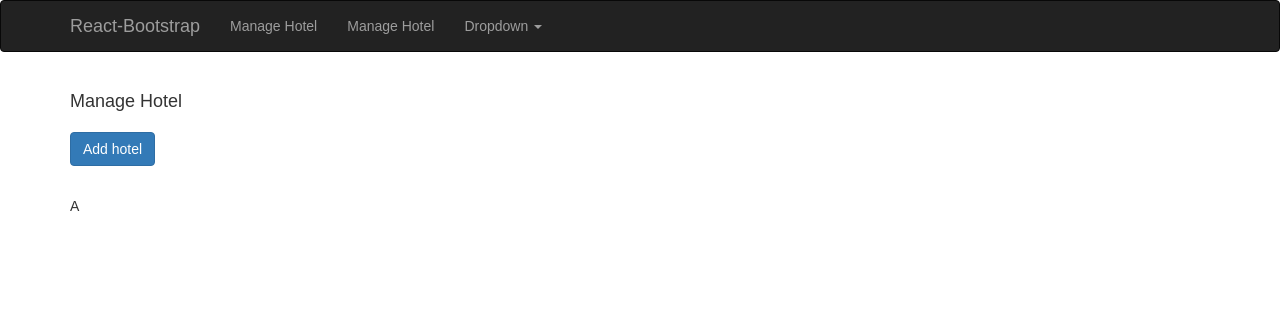
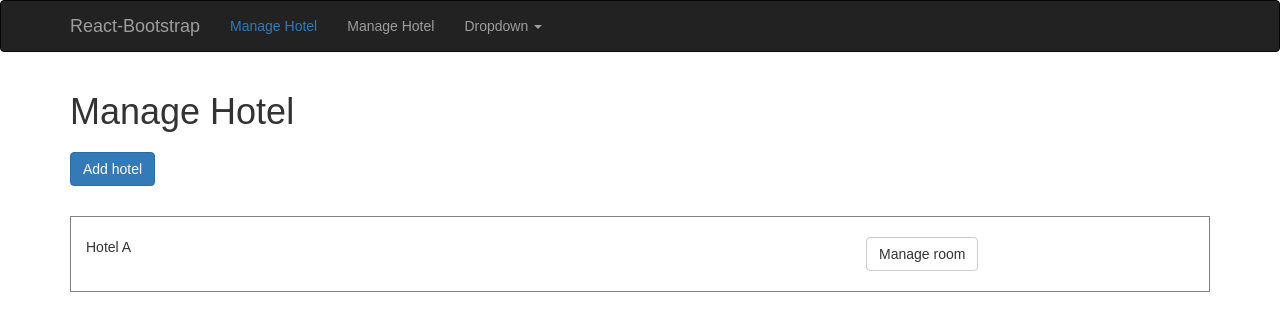
Before and after one commit to linearkzxz/hotel-app, a React (Create React App) app: page / in a window 1280 px wide. Shown: the top 330 px of the page. Built offline with nearby package versions, Linux system fonts and the light colour scheme.

Commit message:
manage hotel and mange room

```diff
--- a/src/App.js
+++ b/src/App.js
@@ -26,8 +26,8 @@ class App extends Component {
               </Navbar.Header>
               <Navbar.Collapse>
                 <Nav>
-                  <NavItem eventKey={1} href="/manage-hotel">
-                    Manage Hotel
+                  <NavItem eventKey={1}>
+                    <Link to="/manage-hotel">Manage Hotel</Link>
                   </NavItem>
                   <NavItem eventKey={2} href="/reserver-hotel">
                     Manage Hotel
--- /dev/null
+++ b/src/commons/HotelCard.js
@@ -0,0 +1,38 @@
+import React from 'react'
+import {
+  Button,
+} from 'react-bootstrap'
+import {
+  Grid,
+  Row,
+  Col,
+} from 'react-bootstrap'
+import PropTypes from 'prop-types'
+import './style.css'
+
+const HotelCard = ({ hotelId, name, handleEdit }) => {
+  return (
+    <div className='room-card-div'>
+      <Grid>
+        <Row className="show-grid">
+          <Col xs={12} md={8}>
+            <p style={{}}>{`${name}`}</p>
+          </Col>
+          <Col xs={12} md={2}>
+            <Button onClick={() => handleEdit()}>Manage room</Button>
+          </Col>
+        </Row>
+      </Grid>
+    </div>
+  )
+}
+
+HotelCard.propTypes = {
+
+}
+
+HotelCard.defaltProps = {
+
+}
+
+export default HotelCard
--- a/src/commons/index.js
+++ b/src/commons/index.js
@@ -1,7 +1,9 @@
 import FieldGroup from './FieldGroup'
 import RoomCard from './RoomCard'
+import HotelCard from './HotelCard'
 
 export {
   FieldGroup,
   RoomCard,
+  HotelCard,
 }
--- a/src/components/AddHotel.js
+++ b/src/components/AddHotel.js
@@ -34,28 +34,26 @@ class AddHotel extends Component {
     this.setState({ [key]: e.target.value });
   }
 
-  addHotel = (name) => {
+  addHotel = (hotelId, name) => {
     const { addHotelProp, history } = this.props
-    addHotelProp(name)
+    addHotelProp(hotelId, name)
     history.push({
       pathname: '/add-room',
-      state: { hotelId: name }
+      state: { hotelId: hotelId }
     })
   }
 
   render() {
     const { hotels } = this.props
+    const hotelId = (new Date().getTime()).toString()
     const numRoomArr = Array(20).fill(0).map((v, i) => ({
       value: i + 1,
       text: i + 1,
     }))
-
-    console.log('hotels', hotels)
-
     return (
       <div style={{ padding: '0px 50px 0 50px' }} align='left'>
         <div align='center'>
-          <p>Manage Hotel</p>
+          <h1>Manage Hotel</h1>
         </div>
         <FormGroup controlId={'hotelNameInput'}>
           <ControlLabel>{'Hotel name'}</ControlLabel>
@@ -69,7 +67,7 @@ class AddHotel extends Component {
           <Button
             bsStyle="primary"
             onClick={
-              () => this.addHotel(this.state.hotelName)
+              () => this.addHotel(hotelId, this.state.hotelName)
             }
           >Add Hotel</Button>
         </div>
@@ -94,7 +92,7 @@ const mapStateToProps = (state) => {
 }
 
 export const mapDispatchToProps = dispatch => ({
-  addHotelProp: (name) => dispatch(addHotelToStore(name)),
+  addHotelProp: (hotelId, name) => dispatch(addHotelToStore(hotelId, name)),
 })
 
 export default connect(mapStateToProps, mapDispatchToProps)(AddHotel)
--- a/src/components/ManageHotel.js
+++ b/src/components/ManageHotel.js
@@ -1,9 +1,9 @@
 import React, { Component } from 'react'
 import { connect } from 'react-redux'
-import { Button } from 'react-bootstrap'
+import { Button, ListGroup, ListGroupItem } from 'react-bootstrap'
 import { BrowserRouter as Router, Route, Link, Switch } from "react-router-dom"
 import AddHotel from './AddHotel'
-import { RoomCard } from '../commons'
+import { HotelCard } from '../commons'
 import { addHotelToStore } from '../actions/hotelAction'
 
 class ManageHotel extends Component {
@@ -13,19 +13,33 @@ class ManageHotel extends Component {
     addHotelProp()
   }
 
+  handleEdit = (hotelId) => {
+    this.props.history.push({
+      pathname: '/add-room',
+      state: { hotelId: hotelId }
+    })
+  }
+
   render() {
     const { hotels } = this.props
     console.log('hotels', hotels)
     return (
       <div className='container'>
-        <h1 className="App-intro">Manage Hotel</h1>
+        <h1>Manage Hotel</h1>
         <div style={{ margin: '20px 0 20px 0' }}>
           <Button bsStyle="primary" onClick={() => { this.props.history.push('/add-hotel') }}>Add hotel</Button>
         </div>
         <div style={{ margin: '30px 0 30px 0' }}>
-          {!!hotels && hotels.map((item) => (
-            <p>{item.name}</p>
-          ))}
+          <ListGroup>
+            {!!hotels && hotels.map((item) => (
+              <HotelCard
+                hotelId={item.hotelId}
+                name={item.name}
+                handleEdit={() => this.handleEdit(item.hotelId)}
+              />
+            ))}
+          </ListGroup>
+
         </div>
       </div>
     )
--- a/src/components/ManageRoom.js
+++ b/src/components/ManageRoom.js
@@ -15,17 +15,11 @@ import RoomForm from './RoomForm'
 
 class ManageRoom extends Component {
   static propTypes = {
-    location: PropTypes.string.isRequired,
+    location: PropTypes.object.isRequired,
   }
 
   constructor(props, context) {
     super(props, context);
-    const { location, history } = props
-    if (!location || !location.state || !location.state.hotelId) {
-      history.push({
-        pathname: '/add-hotel',
-      })
-    }
 
     this.handleChange = this.handleChange.bind(this);
 
@@ -35,6 +29,8 @@ class ManageRoom extends Component {
       maxPerson: 1,
       numRoom: 0,
       roomPrice: 0,
+      pageType: 'add',
+      roomId: '',
     }
 
   }
@@ -51,6 +47,19 @@ class ManageRoom extends Component {
     this.setState({ [key]: e.target.value });
   }
 
+  handleEditRoom = (item) => {
+    console.log('item', item)
+    this.setState({
+      roomType: item.type,
+      minPerson: item.minPerson,
+      maxPerson: item.maxPerson,
+      numRoom: item.numRoom,
+      roomPrice: item.price,
+      pageType: 'edit',
+      roomId: item.roomId,
+    })
+  }
+
   renderRoom = (rooms) => {
     return (
       rooms.map(item => (
@@ -62,116 +71,91 @@ class ManageRoom extends Component {
   }
 
   render() {
-    const { hotels, location, addHotelRoomProp } = this.props
-    const { hotelId } = location.state
-    const { rooms } = hotels[location.state.hotelId]
-    console.log('render rooms', rooms)
+    const {
+      roomType,
+      minPerson,
+      maxPerson,
+      numRoom,
+      roomPrice,
+      pageType,
+      roomId: roomIdState,
+    } = this.state
+    const { hotels, location, addHotelRoomProp, history } = this.props
+    const { hotelId = '' } = location.state || {}
+
+    if (!hotels[hotelId]) {
+      history.push({
+        pathname: '/add-hotel',
+      })
+      return true
+    } else {
+      const { name = '', rooms: r = {} } = hotels[hotelId]
+      const rooms = Object.values(r)
+      let roomId = ''
+      if (pageType === 'add') {
+        roomId = hotelId.toString() + (new Date().getTime()).toString()
+      } else {
+        roomId = roomIdState
+      }
       return (
         <div className='container'>
-        <h1>{`Add ${hotelId}'s room`}</h1>
+          <h1>{`Add ${name}'s room`}</h1>
           <div style={{ padding: '20px 50px 0 50px' }} align='center'>
             <RoomForm
               handleChange={this.handleChange}
-            roomType={this.state.roomType}
-            minPerson={this.state.minPerson}
-            maxPerson={this.state.maxPerson}
-            numRoom={this.state.numRoom}
-            roomPrice={this.state.roomPrice}
+              roomType={roomType}
+              minPerson={minPerson}
+              maxPerson={maxPerson}
+              numRoom={numRoom}
+              roomPrice={roomPrice}
             />
           </div>
-        {/* <FormGroup controlId={'roomTypeInput'}>
-          <ControlLabel>{'Room type'}</ControlLabel>
-          <FormControl
-            value={this.state.roomType}
-            placeholder={'Room type'}
-            onChange={(e) => this.handleChange(e, 'roomType')}
-          />
-        </FormGroup>
-        <Form inline>
-          <FormGroup controlId={'minPersonInput'}>
-            <span style={{ marginRight: '10px' }}>
-              <ControlLabel>{'minimum person'}</ControlLabel>
-            </span>
-            <FormControl
-              componentClass={'select'}
-              value={this.state.minPerson}
-              onChange={(e) => this.handleChange(e, 'minPerson')}
-            >
-              {
-                !!numRoomArr && (
-                  numRoomArr.map((item, index) => <option key={index} value={item.value}>{item.text}</option>)
-                )
-              }
-            </FormControl>
-          </FormGroup>
-          <span style={{ margin: '0 20px 0 20px' }}>-</span>
-          <FormGroup controlId={'maxPersonInput'}>
-            <span style={{ marginRight: '10px' }}>
-              <ControlLabel>{' maximum person'}</ControlLabel>
-            </span>
-            <FormControl
-              componentClass={'select'}
-              value={this.state.maxPerson}
-              onChange={(e) => this.handleChange(e, 'maxPerson')}
-            >
-              {
-                !!numRoomArr && (
-                  numRoomArr.map((item, index) => <option key={index} value={item.value}>{item.text}</option>)
-                )
-              }
-            </FormControl>
-          </FormGroup>
-        </Form>
-        <FormGroup controlId={'numRoomInput'}>
-          <ControlLabel>{'Room type'}</ControlLabel>
-          <FormControl
-            componentClass={'select'}
-            value={this.state.numRoom}
-            onChange={(e) => this.handleChange(e, 'numRoom')}
-          >
-            {
-              !!numRoomArr && (
-                numRoomArr.map((item, index) => <option key={index} value={item.value}>{item.text}</option>)
-              )
-            }
-          </FormControl>
-        </FormGroup>
-        <FormGroup controlId={'roomPriceInput'}>
-          <ControlLabel>{'Room price'}</ControlLabel>
-          <FormControl
-            type={'number'}
-            value={this.state.roomPrice}
-            placeholder={'Room price'}
-            onChange={(e) => this.handleChange(e, 'roomPrice')}
-          />
-        </FormGroup> */}
           <div align='center'>
+            {pageType === 'add' ? (
               <Button
                 bsStyle="primary"
                 onClick={
                   () => {
-                addHotelRoomProp(hotelId, this.state.roomType, this.state.minPerson, this.state.maxPerson, this.state.numRoom, this.state.roomPrice)
+                    addHotelRoomProp(hotelId, roomId, roomType, minPerson, maxPerson, numRoom, roomPrice)
                     this.setState({ roomType: '', minPerson: 1, maxPerson: 1, numRoom: 0, roomPrice: 0 })
                   }
                 }
               >
                 Add room
               </Button>
+            ) : (
+                <Button
+                  bsStyle="primary"
+                  onClick={
+                    () => {
+                      addHotelRoomProp(hotelId, roomId, roomType, minPerson, maxPerson, numRoom, roomPrice)
+                      this.setState({ roomType: '', minPerson: 1, maxPerson: 1, numRoom: 0, roomPrice: 0, pageType: 'add' })
+                    }
+                  }
+                >
+                  Edit room
+              </Button>
+              )
+            }
+
           </div>
-        <div style={{ marginTop: '30px' }}>
+          <div style={{ margin: '30px 0 30px 0' }}>
             {/* {this.renderRoom(rooms)} */}
             {!!rooms && rooms.map((item) => (
               <RoomCard
+                key={item.roomId}
                 type={item.type}
                 minPerson={item.minPerson}
                 maxPerson={item.maxPerson}
                 numRoom={item.numRoom}
                 price={item.price}
+                handleEdit={() => this.handleEditRoom(item)}
               />
             ))}
           </div>
         </div>
       )
+    }
   }
 }
 
@@ -184,7 +168,9 @@ const mapStateToProps = (state) => {
 }
 
 export const mapDispatchToProps = dispatch => ({
-  addHotelRoomProp: (hotelId, roomType, minPerson, maxPerson, numRoom, roomPrice) => dispatch(addHotelRoom(hotelId, roomType, minPerson, maxPerson, numRoom, roomPrice)),
+  addHotelRoomProp: (hotelId, roomId, roomType, minPerson, maxPerson, numRoom, roomPrice) => (
+    dispatch(addHotelRoom(hotelId, roomId, roomType, minPerson, maxPerson, numRoom, roomPrice))
+  )
 })
 
 export default connect(mapStateToProps, mapDispatchToProps)(ManageRoom)
--- a/src/reducers/hotelReducer.js
+++ b/src/reducers/hotelReducer.js
@@ -7,15 +7,19 @@ import {
 
 const initState = {
   hotels: {
-    hotel1: {
-      name: 'A',
-      rooms: [{
-        type: 'asdasdsd',
-        minPerson: 1,
-        maxPerson: 2,
-        numRoom: 5,
-        price: 300,
-      }],
+    ['123456789']: {
+      hotelId: '123456789',
+      name: 'Hotel A',
+      rooms: {
+        ['123456789123456789']: {
+          roomId: '123456789123456789',
+          type: 'Standard room',
+          minPerson: 1,
+          maxPerson: 2,
+          numRoom: 5,
+          price: 300,
+        },
+      },
       facility: [],
     },
   },
@@ -28,31 +32,32 @@ const hotelReducer = (state = initState, action) => {
         ...state,
         hotels: {
           ...state.hotels,
-          [action.name]: {
+          [action.hotelId]: {
+            hotelId: action.hotelId,
             name: action.name,
-            rooms: [],
+            rooms: {},
           }
         }
       }
     }
     case ADD_HOTEL_ROOM: {
-      console.log('ADD_HOTEL_ROOM', state.hotels, action)
       return {
         ...state,
         hotels: {
           ...state.hotels,
           [action.hotelId]: {
-            name: state.hotels[action.hotelId].name,
-            rooms: [
+            ...state.hotels[action.hotelId],
+            rooms: {
               ...state.hotels[action.hotelId].rooms,
-              {
+              [action.roomId]: {
+                roomId: action.roomId,
                 type: action.roomType,
                 minPerson: parseInt(action.minPerson),
                 maxPerson: parseInt(action.maxPerson),
                 numRoom: parseInt(action.numRoom),
                 price: parseInt(action.roomPrice),
               }
-            ]
+            }
           }
         }
       }
```
Also changed, not shown: src/actions/hotelAction.js (+4 -3 lines), src/commons/RoomCard.js (+4 -13 lines). Lines whose indentation alone changed are shown as unchanged.
